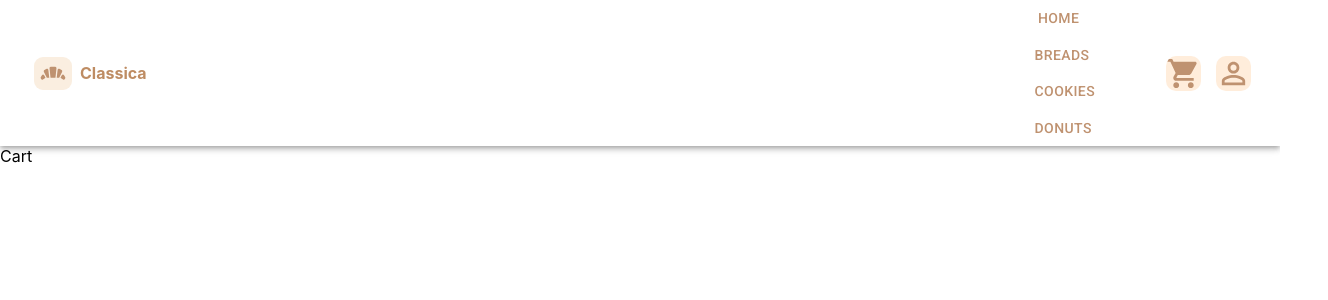
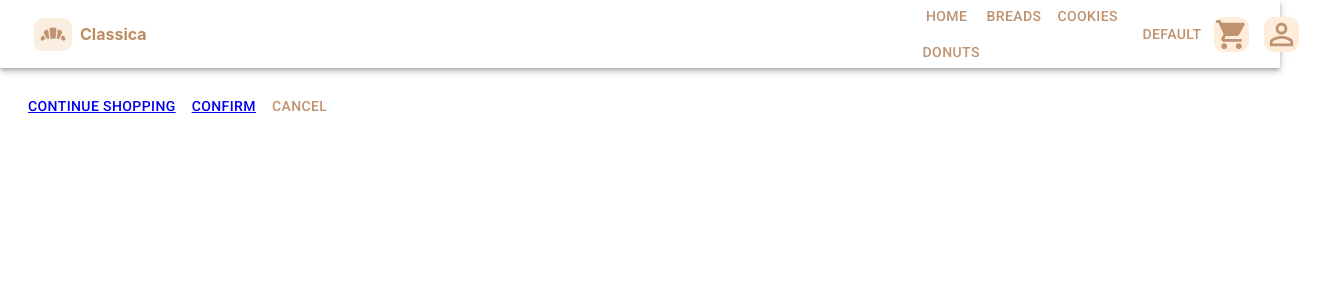
Before and after one commit to georgenicole/ClassicaEcommerce, a React (Create React App) app: page /cart in a window 1280 px wide. Shown: the top 300 px of the page, 1328 px wide, since content can reach past the window. Built offline with nearby package versions, Linux system fonts and the light colour scheme.

Commit message:
i have added changes, (context)

```diff
--- a/src/App.js
+++ b/src/App.js
@@ -5,9 +5,11 @@ import NavBar from "./Components/NavBar/NavBar";
 import { BrowserRouter, Route, Routes } from "react-router-dom";
 import { ItemDetailContainer } from "./Containers/ItemDetailContainer/ItemDetailContainer";
 import NotFound from "./Components/NotFoound/NotFound";
+import ShopProvider from "./Context/ShopContext";
 
 function App() {
   return (
+    <ShopProvider>
       <BrowserRouter>
         <NavBar />
         <Routes>
@@ -18,6 +20,7 @@ function App() {
           <Route path="*" element={<NotFound />} />
         </Routes>
       </BrowserRouter>
+    </ShopProvider>
   );
 }
 
--- a/src/Components/CarWidget/CarWidget.js
+++ b/src/Components/CarWidget/CarWidget.js
@@ -1,15 +1,36 @@
-import React from 'react';
-import LocalGroceryStoreIcon from '@mui/icons-material/LocalGroceryStore';
-import { IconButton} from '@mui/material';
+import React, { useContext } from "react";
+import LocalGroceryStoreIcon from "@mui/icons-material/LocalGroceryStore";
+import { Badge, IconButton } from "@mui/material";
+import { Shop } from "../../Context/ShopContext";
 
- const CarWidget = () => {
+const CarWidget = () => {
+  const { cart } = useContext(Shop);
+
   return (
-        <IconButton
-            size="small"
-            edge="start"
-          >
-             <LocalGroceryStoreIcon className='Icon-CardWidget' style={{color:"#BF9270", backgroundColor:"#FFEDDB", width:35, height:35, borderRadius:10, marginLeft:8}}/>
-          </IconButton>
-  )
-}
+    <div>
+      <IconButton size="small" edge="start">
+        <Badge
+          badgeContent={cart.length}
+          anchorOrigin={{
+            vertical: "top",
+            horizontal: "right",
+          }}
+          style={{ color: "#614124" }}
+        >
+          <LocalGroceryStoreIcon
+            className="Icon-CardWidget"
+            style={{
+              color: "#BF9270",
+              backgroundColor: "#FFEDDB",
+              width: 35,
+              height: 35,
+              borderRadius: 10,
+              marginLeft: 8,
+            }}
+          />
+        </Badge>
+      </IconButton>
+    </div>
+  );
+};
 export default CarWidget;
--- a/src/Components/HomeItems/Styles.css
+++ b/src/Components/HomeItems/Styles.css
@@ -1,5 +1,6 @@
 .homeItems-navbar {
-    margin-left: 55em;
+    margin-left: 48em;
+
 
 }
 .homeItems-navbar_buttons{
--- a/src/Components/ItemDetail/ItemDetail.js
+++ b/src/Components/ItemDetail/ItemDetail.js
@@ -1,6 +1,7 @@
 import { Button } from "@mui/material";
-import React, { useState } from "react";
+import React, { useState, useContext } from "react";
 import { useNavigate } from "react-router-dom";
+import { Shop } from "../../Context/ShopContext";
 import ItemCount from "../ItemCount/ItemCount";
 
 export const ItemDetail = ({ product }) => {
@@ -9,10 +10,13 @@ export const ItemDetail = ({ product }) => {
   product.stock = 10;
   const [qtyAdded, setQtyAdded] = useState(0);
 
+  const { addItem } = useContext(Shop);
+
   const handleConfirm = (qty) => {
     setQtyAdded(qty);
   };
   const handleTerminate = () => {
+    addItem(product, qtyAdded);
     navigate("/cart");
   };
   console.log(qtyAdded);
--- a/src/Components/ItemList/ItemList.js
+++ b/src/Components/ItemList/ItemList.js
@@ -1,13 +1,24 @@
-import React from "react";
+import { Button } from "@mui/material";
+import React, { useContext } from "react";
+import { Shop } from "../../Context/ShopContext";
 import Item from "../item/Item";
 import "./styles.css";
 
 const ItemList = ({ products }) => {
+  const { setEstadoA } = useContext(Shop);
+
+  const handleChangeState = () => {
+    setEstadoA("other value");
+  };
+
   return (
     <div className="itemContainer">
       {products?.map((prod) => (
         <Item key={prod.id} prod={prod} />
       ))}
+      <Button variant="text" onClick={handleChangeState}>
+        Cambio estado A
+      </Button>
     </div>
   );
 };
--- a/src/Components/NavBar/NavBar.js
+++ b/src/Components/NavBar/NavBar.js
@@ -1,4 +1,5 @@
 import * as React from "react";
+import { useContext } from "react";
 import AppBar from "@mui/material/AppBar";
 import Box from "@mui/material/Box";
 import Toolbar from "@mui/material/Toolbar";
@@ -6,14 +7,24 @@ import AvatarImage from "../Avatar/Avatar";
 import HomeItems from "../HomeItems/HomeItems";
 import { LogoTienda } from "../LogoTienda/LogoTienda";
 import CarWidget from "../CarWidget/CarWidget";
+import { Shop } from "../../Context/ShopContext";
+import { Button } from "@mui/material";
+import { Link } from "react-router-dom";
 
 export default function NavBar() {
+  const { estadoA } = useContext(Shop);
+  console.log(estadoA);
   return (
     <Box sx={{ flexGrow: 1 }}>
       <AppBar position="static" color="inherit">
-        <Toolbar>
+        <Toolbar style={{ width: "100%", height: 68 }}>
           <LogoTienda />
           <HomeItems />
+          <Button variant="text">
+            <Link to="/#" style={{ color: "#BF9270", textDecoration: "none" }}>
+              {estadoA}
+            </Link>
+          </Button>
           <CarWidget />
           <AvatarImage />
         </Toolbar>
--- a/src/Containers/Cart.js
+++ b/src/Containers/Cart.js
@@ -1,7 +1,71 @@
-import React from "react";
+import React, { useContext } from "react";
+import { Shop } from "../Context/ShopContext";
+import { Button, IconButton } from "@mui/material";
+import { Link } from "react-router-dom";
+import DeleteIcon from "@mui/icons-material/Delete";
 
 const Cart = () => {
-  return <div>Cart</div>;
+  const { cart, removeItem } = useContext(Shop);
+
+  return (
+    <div style={{ margin: 20 }}>
+      {cart.map((producto) => {
+        return (
+          <div
+            style={{
+              width: 500,
+              heigth: 500,
+              display: "flex",
+            }}
+          >
+            <p key={producto.id}>
+              <img
+                src={producto.image}
+                alt="imagen"
+                style={{ width: 80, height: 90, borderRadius: 10 }}
+              />
+            </p>
+            <div style={{ marginLeft: 20 }}>
+              <p> {producto.title}</p>
+              <p>Quantity: {producto.quantity}</p>
+              <p>Price: ${producto.price}</p>
+              <IconButton
+                size="small"
+                edge="start"
+                onClick={() => removeItem(producto.id)}
+              >
+                <DeleteIcon
+                  style={{
+                    color: "#BF9270",
+                    backgroundColor: "#FFEDDB",
+                    width: 20,
+                    height: 20,
+                    borderRadius: 10,
+                    marginLeft: 8,
+                  }}
+                />
+              </IconButton>
+            </div>
+          </div>
+        );
+      })}
+      <div style={{ marginRight: 35 }}>
+        <Button variant="text" style={{ color: "#BF9270" }}>
+          <Link to="/">Continue Shopping</Link>
+        </Button>
+        <Button variant="text" style={{ color: "#BF9270" }}>
+          <Link to="*">Confirm</Link>
+        </Button>
+        <Button
+          variant="text"
+          onClick={() => removeItem()}
+          style={{ color: "#BF9270" }}
+        >
+          Cancel
+        </Button>
+      </div>
+    </div>
+  );
 };
 
 export default Cart;
--- /dev/null
+++ b/src/Context/ShopContext.js
@@ -0,0 +1,38 @@
+import React, { createContext, useState } from "react";
+
+export const Shop = createContext();
+
+const ShopProvider = ({ children }) => {
+  const [estadoA, setEstadoA] = useState("Default");
+
+  const [cart, setCart] = useState([]);
+
+  const addItem = (producto, cantidad) => {
+    const productoRepetido = isInCart(producto);
+
+    if (productoRepetido) {
+      productoRepetido.quantity += cantidad;
+      setCart([...cart]);
+    } else {
+      setCart([...cart, { ...producto, quantity: cantidad }]);
+    }
+  };
+
+  const clear = (id) => {};
+  const removeItem = (id) => {
+    const productosFiltrados = cart.filter((producto) => producto.id !== id);
+    setCart(productosFiltrados);
+  };
+
+  const isInCart = (producto) => {
+    return cart.find((elemento) => elemento.id === producto.id);
+  };
+
+  return (
+    <Shop.Provider value={{ estadoA, setEstadoA, addItem, cart, removeItem }}>
+      {children}
+    </Shop.Provider>
+  );
+};
+
+export default ShopProvider;
```
Lines whose indentation alone changed are shown as unchanged.
